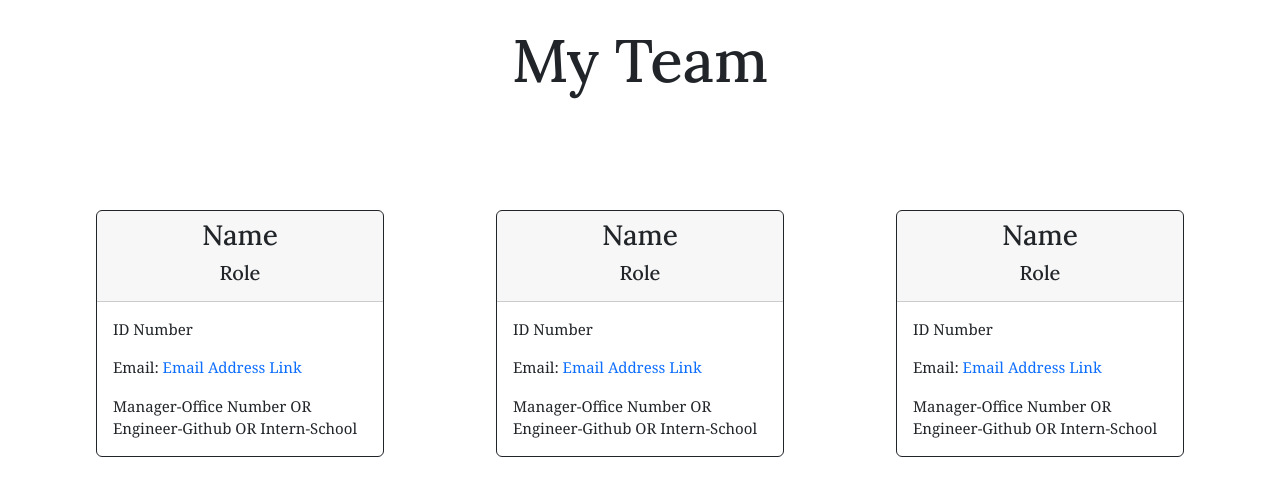
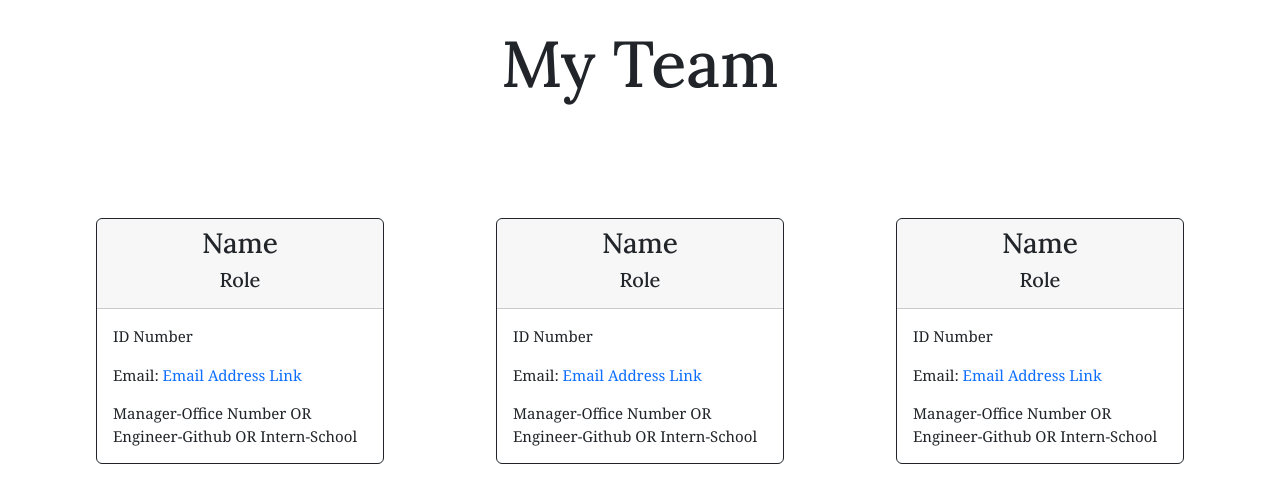
Before and after one commit to hlnicks/team-profile-generator, a website: page src/index.html in a window 1280 px wide. Drawn offline with nearby package versions, Linux system fonts and the light colour scheme.

Commit message:
added employee, engineer, intern and manager files to /lib

```diff
--- a/src/style.css
+++ b/src/style.css
@@ -1,6 +1,6 @@
 header {
     font-family: 'Lora', serif;
-    font-size: 60px;
+    font-size: 65px;
     padding: 15px;
 }
 
@@ -8,9 +8,9 @@ main {
     padding-top: 50px;
     margin: 40px;
 }
+
 .card-header {
     font-family: 'Lora', serif;
-    line-height: 1px;
 }
 
 .card-body {
```
Also changed, not shown: lib/Employee.js (added), lib/Engineer.js (added), lib/Intern.js (added), lib/Manager.js (added).
